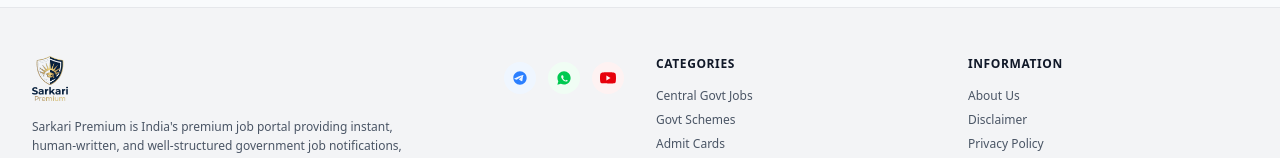
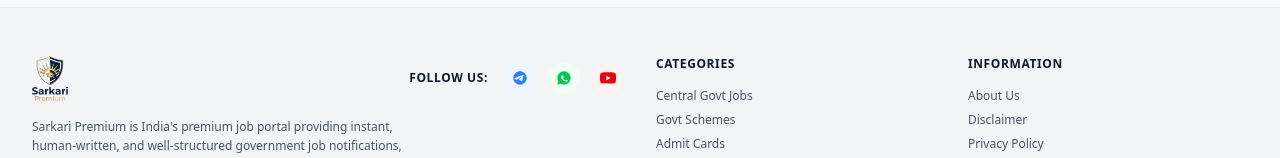
Before and after one commit to mintu9106/sarkari-premium, a Next.js app: page / in a window 1280 px wide. Shown: the part 1319-1477 px from the top of the page. Built offline with nearby package versions, Linux system fonts and the light colour scheme; no server answers; the database is empty.

Commit message:
style: add Follow Us text label next to social icons in footer

```diff
--- a/components/Footer.js
+++ b/components/Footer.js
@@ -18,6 +18,7 @@ export default function Footer() {
 
               {/* Follow Us (Social Links next to logo on mobile/desktop) */}
               <div className="flex items-center gap-2 sm:gap-3 shrink-0">
+                <span className="text-gray-900 dark:text-white font-bold text-[10px] sm:text-xs uppercase tracking-wider mr-1">Follow Us:</span>
                 <a href="https://t.me/sarkaripremium" target="_blank" rel="noopener noreferrer" className="p-2 rounded-full bg-blue-50 dark:bg-blue-950/30 text-blue-500 hover:bg-blue-500 hover:text-white transition-all" title="Telegram Channel">
                   <svg className="w-4 h-4" fill="currentColor" viewBox="0 0 24 24">
                     <path d="M12 2C6.48 2 2 6.48 2 12s4.48 10 10 10 10-4.48 10-10S17.52 2 12 2zm4.64 6.8c-.15 1.58-.8 5.42-1.13 7.19-.14.75-.42 1-.68 1.03-.58.05-1.02-.38-1.58-.75-.88-.58-1.38-.94-2.23-1.5-1-.65-.35-1 .22-1.59.15-.15 2.71-2.48 2.76-2.69.01-.03.01-.14-.07-.2-.08-.06-.19-.04-.27-.02-.12.02-1.96 1.25-5.54 3.69-.52.36-1 .53-1.42.52-.47-.01-1.37-.26-2.03-.48-.82-.27-1.47-.42-1.42-.88.03-.24.35-.49.97-.74 3.79-1.65 6.32-2.73 7.59-3.25 3.61-1.48 4.36-1.74 4.85-1.75.11 0 .35.03.51.16.13.1.17.25.19.35.02.13.02.27.01.4z"/>
```
